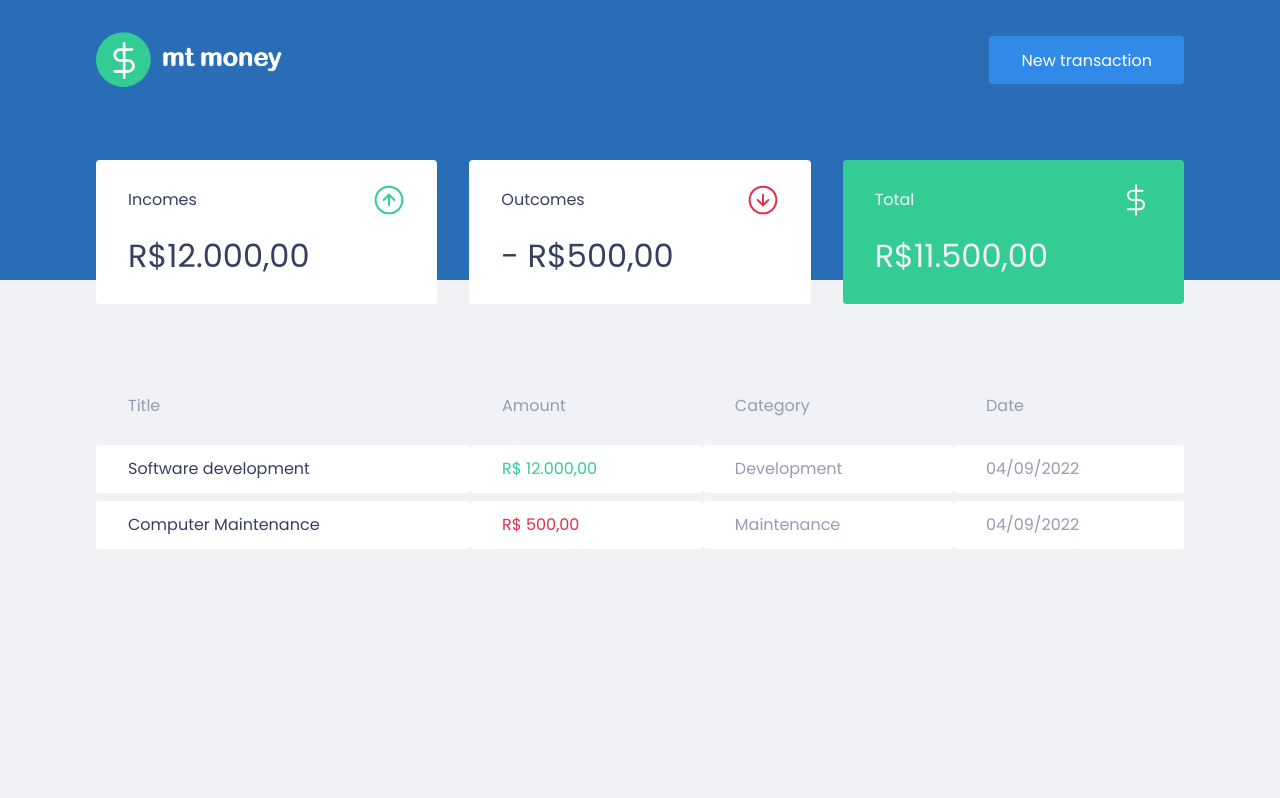
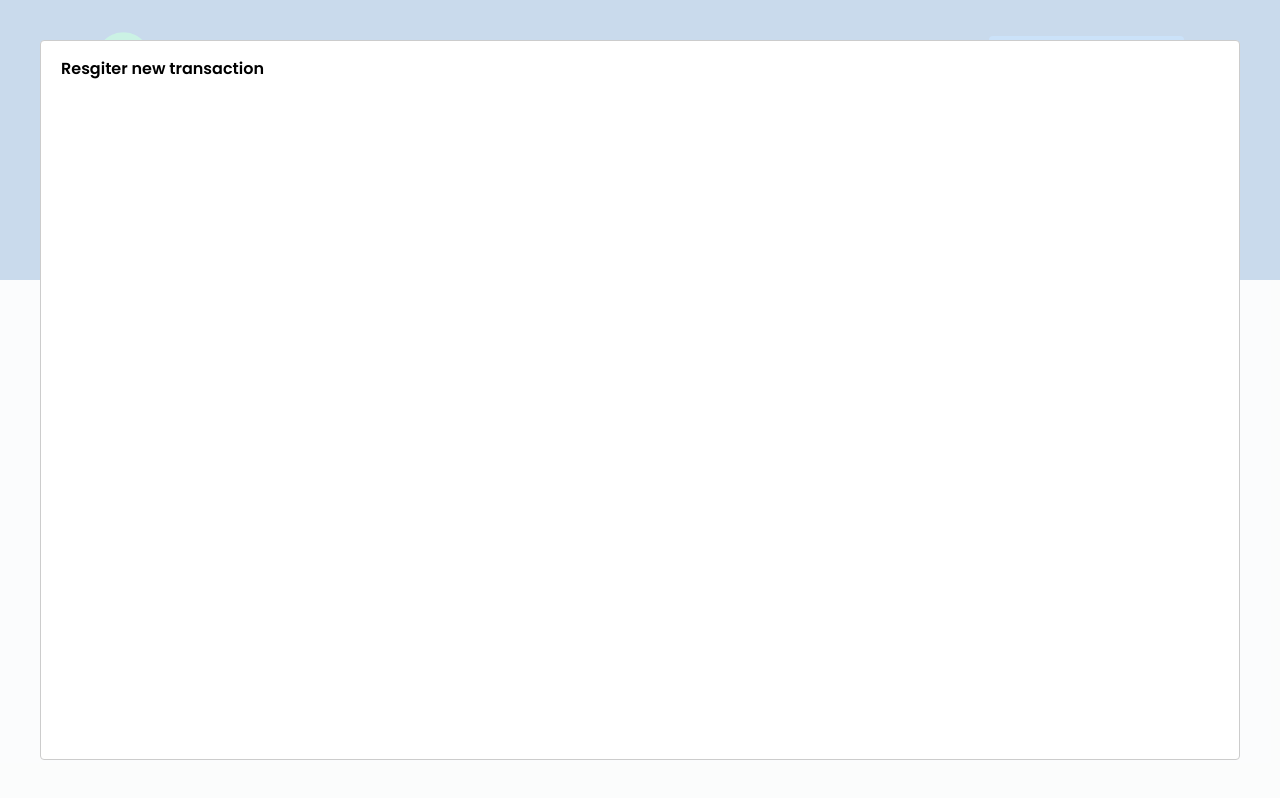
Before and after one commit to SamuckqaDev/mt-money, a React (Create React App) app: page / in a window 1280 px wide. Both pictures are taken after a click on the button "New transaction". Built offline with nearby package versions, Linux system fonts and the light colour scheme; no server answers; a web font is replaced by a local one; what miragejs would draw is missing.

Commit message:
Adding modal and creating property to open modal

```diff
--- a/package.json
+++ b/package.json
@@ -3,6 +3,7 @@
   "version": "0.1.0",
   "private": true,
   "dependencies": {
+    "@types/react-modal": "^3.13.1",
     "axios": "^0.27.2",
     "miragejs": "^0.1.45",
     "react": "^18.2.0",
--- a/src/App.tsx
+++ b/src/App.tsx
@@ -1,14 +1,32 @@
-
+import { useState } from "react";
+import Modal from "react-modal";
 import { Dashboard } from "./components/Dashboard";
 import { Header } from "./components/Header";
 import { GlobalStyled } from "./styles/global";
 
+Modal.setAppElement("#root");
 
 export function App() {
+  const [isNewTrasactionModalOpen, setIsNewTrasactionModalOpen] =
+    useState(false);
+
+  function doOpenNewTransactionsModal() {
+    setIsNewTrasactionModalOpen(true);
+  }
+
+  function doCloseNewTransactionsModal() {
+    setIsNewTrasactionModalOpen(false);
+  }
   return (
     <>
-      <Header />
+      <Header onOpenNewTransactionModal={doOpenNewTransactionsModal} />
       <Dashboard />
+      <Modal
+        isOpen={isNewTrasactionModalOpen}
+        onRequestClose={doCloseNewTransactionsModal}
+      >
+        <h2>Resgiter new transaction</h2>
+      </Modal>
       <GlobalStyled />
     </>
   );
--- a/src/components/Header/index.tsx
+++ b/src/components/Header/index.tsx
@@ -1,12 +1,18 @@
 import imgLogo from "../../assets/logo.png";
 import { Container, Content } from "./styles";
 
-export function Header() {
+interface HeaderProps {
+  onOpenNewTransactionModal: () => void;
+}
+
+export function Header({ onOpenNewTransactionModal }: HeaderProps) {
   return (
     <Container>
       <Content>
         <img src={imgLogo} alt="mt money" />
-        <button type="button">New transaction</button>
+        <button type="button" onClick={onOpenNewTransactionModal}>
+          New transaction
+        </button>
       </Content>
     </Container>
   );
--- a/src/components/Header/styles.ts
+++ b/src/components/Header/styles.ts
@@ -1,35 +1,33 @@
-import styled  from "styled-components";
+import styled from "styled-components";
 
-
-export const Container = styled.header `
+export const Container = styled.header`
   background: var(--blue);
-`
+`;
 export const Content = styled.div`
-    max-width: 1120px;
+  max-inline-size: 1120px;
   margin: 0 auto;
-    img{
-        height: 3.5rem;
+  img {
+    block-size: 3.5rem;
   }
 
-    padding: 2rem  1rem 12rem;
+  padding: 2rem 1rem 12rem;
 
   display: flex;
   align-items: center;
   justify-content: space-between;
 
-    button{
+  button {
     font-size: 1rem;
     color: #ffff;
     background: var(--blue-light);
     border: 0;
     padding: 0 2rem;
     border-radius: 0.25rem;
-        height: 3rem;
+    block-size: 3rem;
     transition: filter 0.2s;
 
-        &:hover{
+    &:hover {
       filter: brightness(0.9);
-
     }
   }
-`
+`;
```
Also changed, not shown: 1 other file (tests, documents, lock files or other folders). Lines whose indentation alone changed are shown as unchanged.
